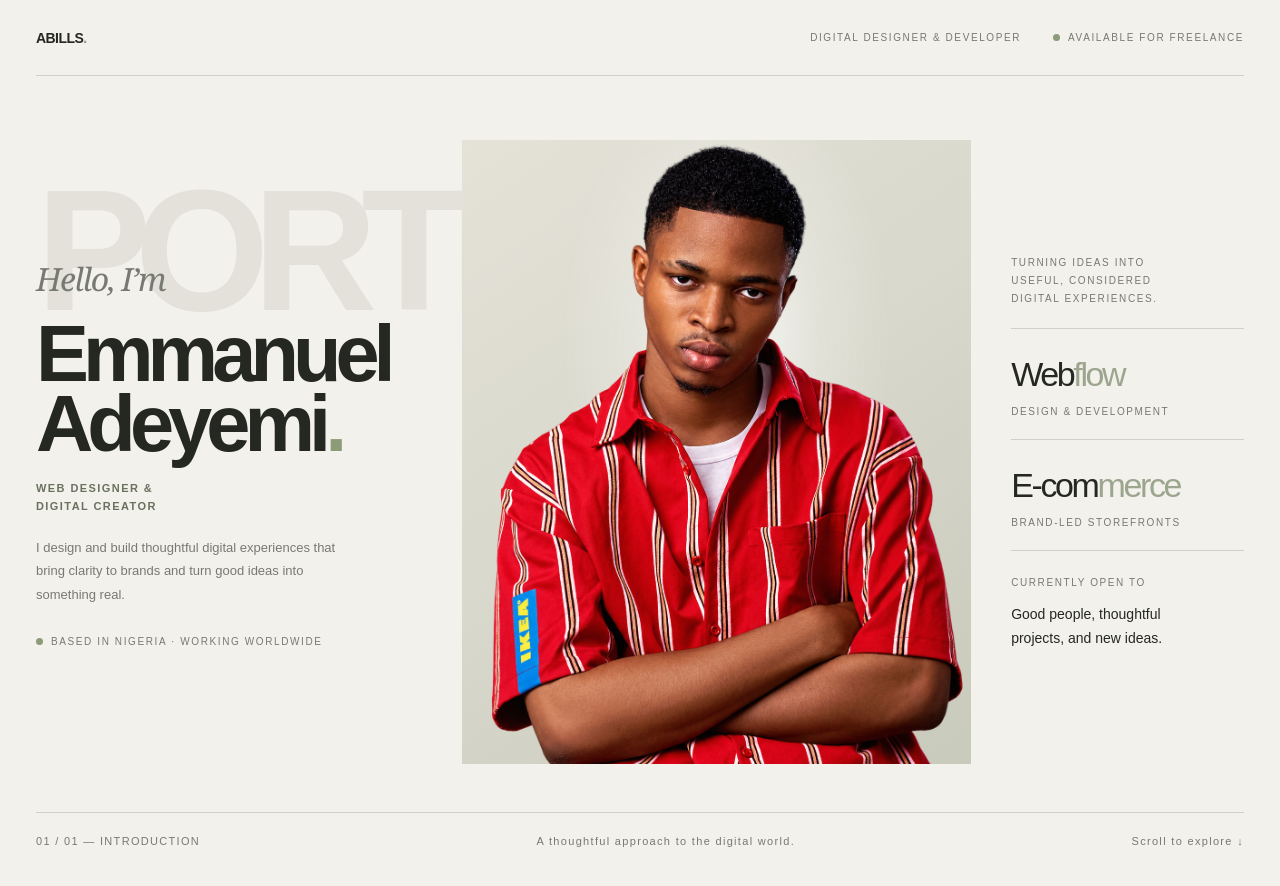
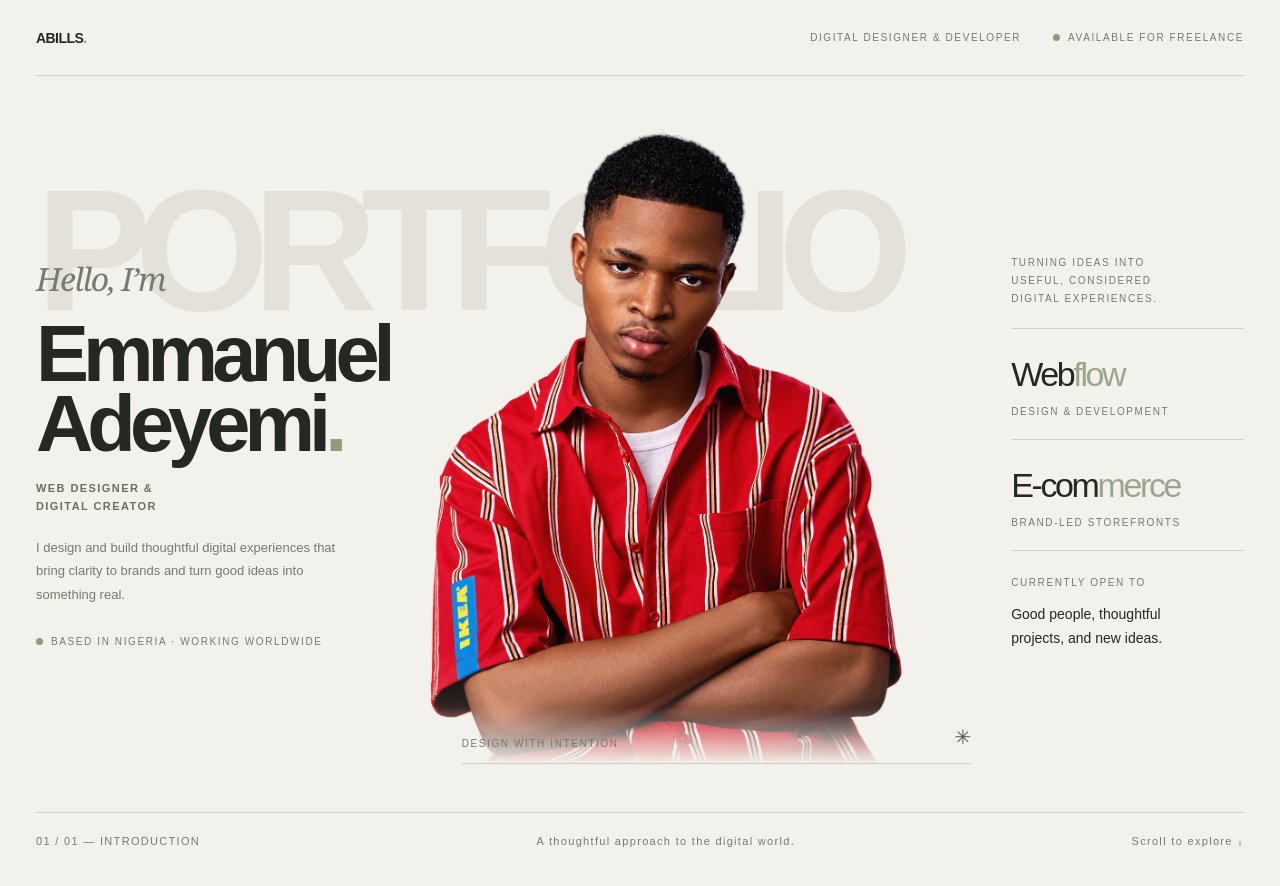
Before and after one commit to Abillsflow/emmanueladeyemiabills, a Next.js app: page / in a window 1280 px wide. Shown: the top 886 px of the page. Built offline with nearby package versions, Linux system fonts and the light colour scheme.

Commit message:
Style portrait as integrated cutout not a card

```diff
--- a/src/app/globals.css
+++ b/src/app/globals.css
@@ -37,11 +37,42 @@ a { color: inherit; text-decoration: none; }
 .hero-portrait {
   position: relative;
   isolation: isolate;
-  overflow: hidden;
-  background:
-    radial-gradient(ellipse at 52% 32%, rgba(255,255,255,.9) 0, rgba(255,255,255,.25) 24%, transparent 44%),
-    linear-gradient(145deg, #e5e2d8 0%, #d8d8cc 48%, #c8cabb 100%);
+  overflow: visible;
+  min-width: 0;
+  background: transparent;
 }
+.hero-portrait--blend {
+  display: flex;
+  align-items: flex-end;
+  justify-content: center;
+}
+.hero-portrait-image {
+  position: absolute;
+  z-index: 1;
+  inset: -2% -12% 0;
+  width: 124%;
+  height: 102%;
+  object-fit: contain;
+  object-position: center bottom;
+  mix-blend-mode: multiply;
+  filter: saturate(.96) contrast(.98);
+  -webkit-mask-image: linear-gradient(to bottom, #000 0%, #000 82%, rgba(0,0,0,.88) 91%, transparent 100%);
+  mask-image: linear-gradient(to bottom, #000 0%, #000 82%, rgba(0,0,0,.88) 91%, transparent 100%);
+}
+.hero-portrait-caption {
+  position: absolute;
+  z-index: 2;
+  left: 0;
+  right: 0;
+  bottom: 0;
+  display: flex;
+  align-items: end;
+  justify-content: space-between;
+  padding: 14px 0 12px;
+  border-bottom: 1px solid var(--line);
+}
+.hero-portrait-caption .hero-kicker { color: var(--muted); }
+
 .portrait-glow { position: absolute; width: 70%; aspect-ratio: 1; left: 15%; top: 13%; border-radius: 50%; background: rgba(255,255,255,.32); filter: blur(30px); }
 .portrait-head {
   position: absolute; z-index: 2; left: 37%; top: 16%; width: 29%; height: 29%;
```
